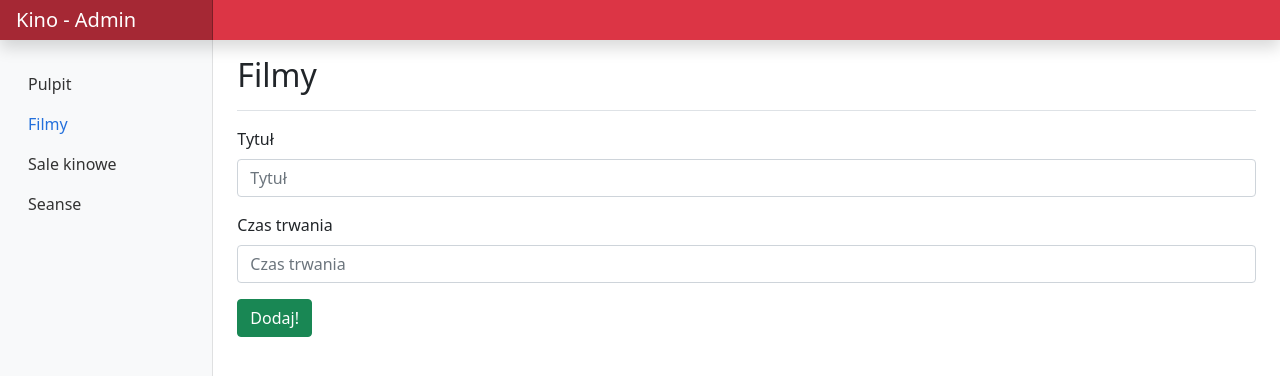
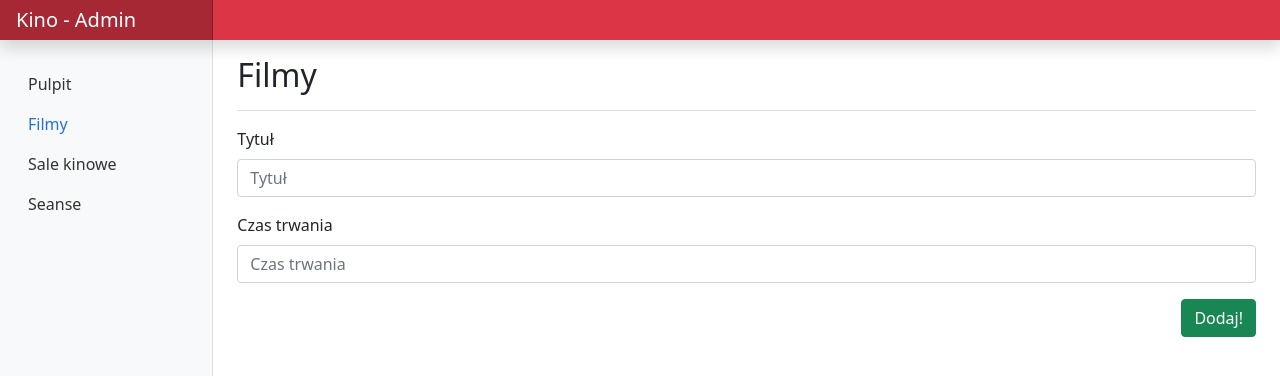
Before and after one commit to marekke/wse-kino, a React (Create React App) app: page /admin/movies/create in a window 1280 px wide. Shown: the top 376 px of the page. Built offline with nearby package versions, Linux system fonts and the light colour scheme.

Commit message:
walidacja formularzu filmow

```diff
--- a/src/components/admin/movie/MovieCreate.js
+++ b/src/components/admin/movie/MovieCreate.js
@@ -1,48 +1,19 @@
-import {useState} from "react";
 import {createMovie} from "../../../redux/movie/actions";
 import {connect} from "react-redux";
 import {useNavigate} from "react-router-dom";
+import MovieForm from "./MovieForm";
 
 function MovieCreate(props) {
-  const [title, setTitle] = useState('');
-  const [duration, setDuration] = useState(0);
   const navigate = useNavigate();
 
-  const handleSubmit = (evt) => {
-    evt.preventDefault();
-    props.createMovie({
-      title,
-      duration
-    });
+  const handleSubmit = (formData) => {
+    props.createMovie(formData);
     navigate('/admin/movies')
   }
 
   return (
     <>
-      <form onSubmit={handleSubmit}>
-        <div className="mb-3">
-          <label className="form-label">Tytuł</label>
-          <input
-            type="text"
-            className="form-control"
-            placeholder="Tytuł"
-            onChange={e => setTitle(e.target.value)}
-          />
-        </div>
-
-        <div className="mb-3">
-          <label className="form-label">Czas trwania</label>
-          <input
-            type="text"
-            className="form-control"
-            placeholder="Czas trwania"
-            onChange={e => setDuration(e.target.value)}/>
-        </div>
-
-        <div className="mb-3">
-          <button type="submit" className="btn btn-success">Dodaj!</button>
-        </div>
-      </form>
+      <MovieForm onHandleSubmit={handleSubmit} />
     </>
   );
 }
--- /dev/null
+++ b/src/components/admin/movie/MovieForm.js
@@ -0,0 +1,65 @@
+import {useState} from "react";
+import {checkIfIsInteger} from "../../../utils/Helper";
+import FormErrors from "../../common/show/FormErrors";
+
+export default function MovieForm(props) {
+  const [title, setTitle] = useState('');
+  const [duration, setDuration] = useState(0);
+  const [errors, setErrors] = useState([]);
+
+  function handleSubmit(e) {
+    e.preventDefault();
+
+    if (validate()) {
+      props.onHandleSubmit({title, duration});
+    }
+  }
+
+  function validate() {
+    const validationErrors = [];
+
+    if (title === '') {
+      validationErrors.push('Należy podać tytuł.');
+    }
+
+    if (duration <= 0) {
+      validationErrors.push('Czas trwania musi być większa niż 0 minut.')
+    }
+
+    if (checkIfIsInteger(duration)) {
+      validationErrors.push('Czas trwania musi być liczbą całkowitą.')
+    }
+
+    setErrors(validationErrors);
+    return validationErrors.length === 0;
+  }
+
+  return (
+    <form onSubmit={handleSubmit} onChange={() => setErrors([])}>
+      <FormErrors errors={errors} />
+
+      <div className="mb-3">
+        <label className="form-label">Tytuł</label>
+        <input
+          type="text"
+          className="form-control"
+          placeholder="Tytuł"
+          onChange={e => setTitle(e.target.value)}
+        />
+      </div>
+
+      <div className="mb-3">
+        <label className="form-label">Czas trwania</label>
+        <input
+          type="text"
+          className="form-control"
+          placeholder="Czas trwania"
+          onChange={e => setDuration(e.target.value)}/>
+      </div>
+
+      <div className="mb-3 text-end">
+        <button type="submit" className="btn btn-success">Dodaj!</button>
+      </div>
+    </form>
+  );
+}
--- /dev/null
+++ b/src/components/common/show/FormErrors.js
@@ -0,0 +1,19 @@
+export default function FormErrors(props) {
+  const {errors} = props;
+
+  if (errors === undefined || errors.length === 0) {
+    return (<></>);
+  }
+
+  const errorsList = errors.map((error, index) => <li key={index}>{error}</li>)
+
+  return (
+    <>
+      <div className={'alert alert-danger'}>
+        <ul className={'mb-0'}>
+          {errorsList}
+        </ul>
+      </div>
+    </>
+  );
+}
--- a/src/utils/Helper.js
+++ b/src/utils/Helper.js
@@ -1,3 +1,7 @@
 export function convertDateToInternalFormat(date) {
   return date.toISOString().replace('T'," ").substring(0, 19);
 }
+
+export function checkIfIsInteger(input) {
+  return isNaN(input) || input.toString().includes('.');
+}
```
